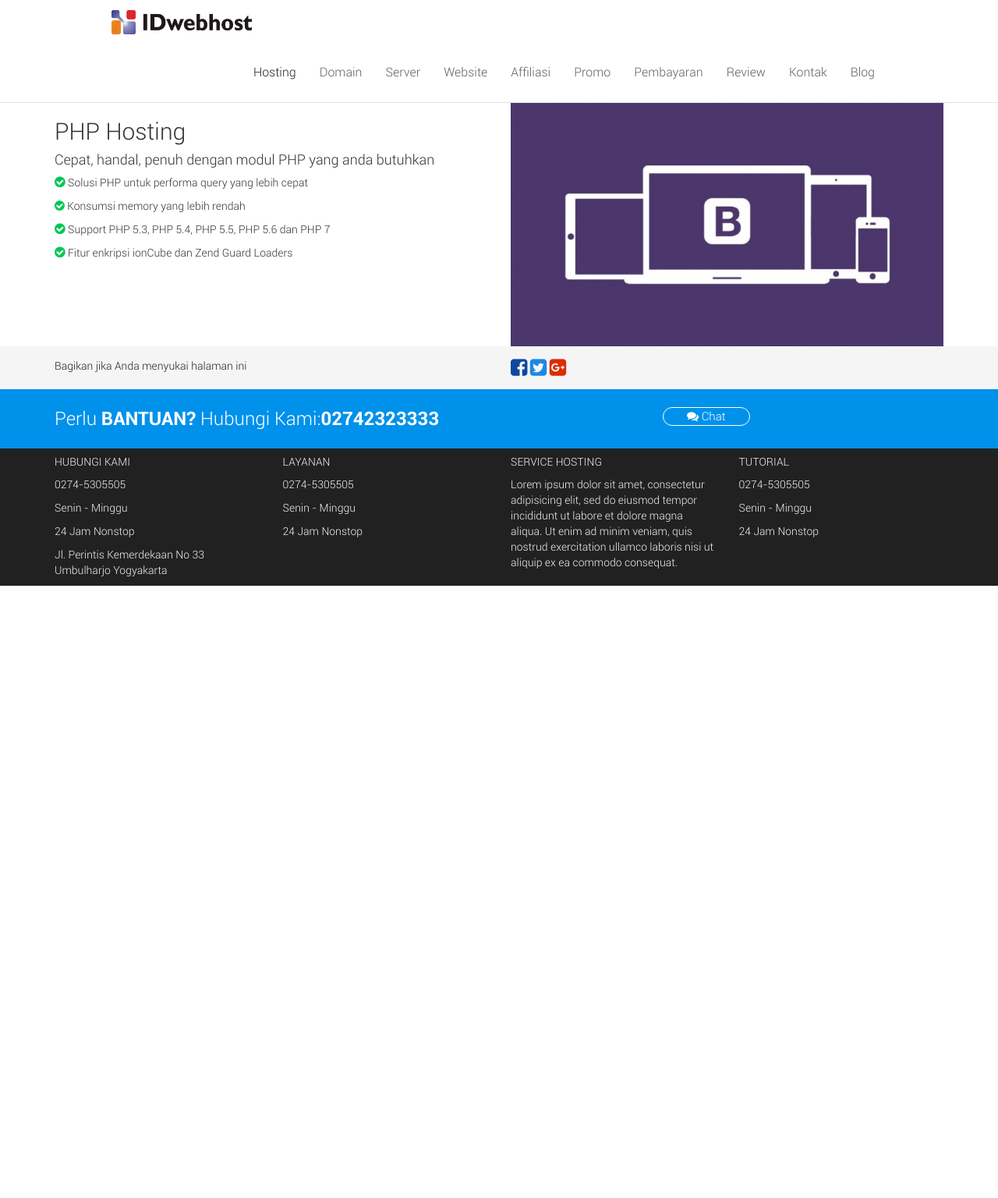
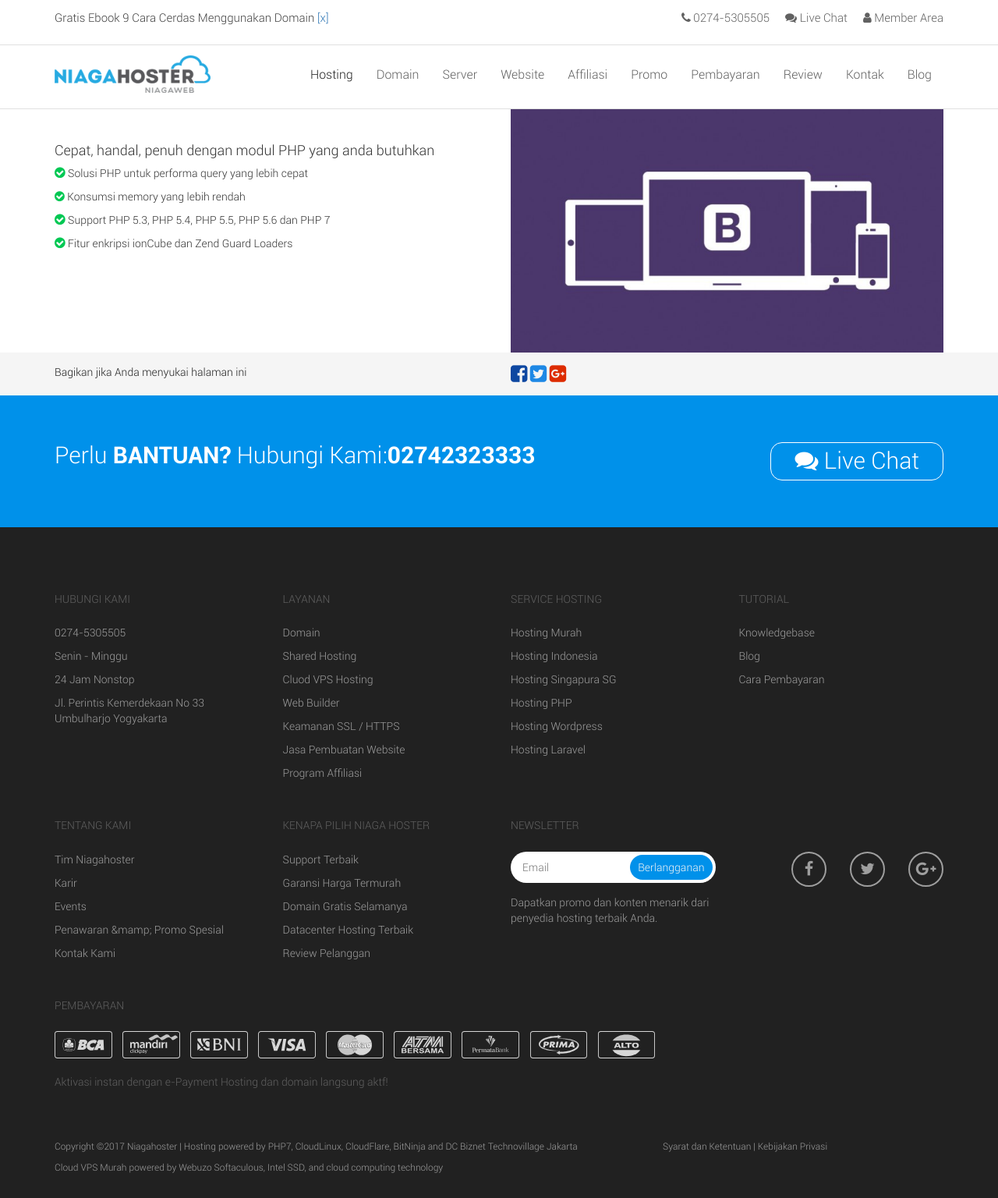
Before and after one commit to kudubisa/additional-test, a PHP site: page /templates/layout.html in a window 1280 px wide. Shown: the whole page at 78% size. Before the commit the page ends 751 px from the top, so only its background shows below. Run offline with PHP 8.4, Linux system fonts and the light colour scheme; some libraries are stand-ins or nearby versions.

Commit message:
update progress

```diff
--- a/assets/css/style.css
+++ b/assets/css/style.css
@@ -41,14 +41,9 @@ body{
     font-family: Roboto;
 }
 
-/* p{
-    padding: 0;
-    margin: 0;
-} */
-
-.navbar-inverse .container-fluid{
-    width: 80%;
-}
+/*.navbar-inverse .container-fluid{
+    width: 100%;
+}*/
 
 .navbar{
     margin-bottom: 0;
@@ -68,7 +63,7 @@ body{
 }
 
 .navbar-brand img{
-    max-width: 180px;
+    max-width: 200px;
 }
 
 .btn-bar{
@@ -95,9 +90,41 @@ body{
 
 .navbar-inverse .navbar-nav .active a,
 .navbar-inverse .navbar-nav .active a:focus,
-.navbar-inverse .navbar-nav .active a:hover{
+.navbar-inverse .navbar-nav .active a:hover,
+.navbar-inverse .navbar-nav .active a:visited{
     color: #212121;
     background: #fff;
+}
+
+#top-nav{
+    font-size: 15px;
+}
+
+#top-nav p{
+    float: left;
+}
+
+#top-nav ul{
+    float: right;
+}
+
+#top-nav ul{
+    padding: 0;
+    margin: 0;
+}
+
+#top-nav ul li{
+    list-style: none;
+    float: left;
+    padding: 0;
+    padding-right: 20px;
+}
+#top-nav ul li:last-child{
+    padding-right: 0px;
+}
+
+#top-nav ul li a{
+    color: #616161;
 }
 
 .share-social{
@@ -119,32 +147,167 @@ body{
 
 .bantuan{
     background-color: #0091EA;
-    padding: 25px 0px;
+    padding: 60px 0px;
 }
 
-#heading-bantuan h3{
+#heading-bantuan h1,h2,h3{
     margin:0;
     padding: 0;
     color:#fff;
 }
 
 #bantuan-chat a{
+    float: right;
     color:#fff;
-    font-size: 15px;
+    font-size: 30px;
     border: 1px solid #fff;
     padding: 2px 30px;
     border-radius: 15px;
+    text-decoration: none;
 }
 
+
+/*section4*/
 .section4{
     background-color: #212121;
+    color: #9e9e9e;
+    padding-top: 40px;
+
+}
+
+.section4 .container .row{
+    margin-top: 35px;
+}
+
+h5{
+    margin-bottom: 25px;
+    color: #616161;
+}
+
+.my-list{
+    margin: 0;
+    padding: 0;
+}
+
+.my-list li{
+    list-style: none;
+    padding: 5px 0px;
+}
+
+.my-list li:first-child{
+    padding-top: 0px;
+}
+
+.my-list li a{
+    text-decoration: none;
+    color: #9e9e9e;
+}
+
+.my-list li a:hover{
+    color: #e0e0e0;
+}
+/*end of row 1*/
+
+#newsletter{
+    position: relative;
+}
+
+#newsletter button{
+    margin: 0;
+    background-color: #0091EA;
+    position: absolute;
+    z-index: 2;
+    top: 4px;
+    right: 4px;
+    border: none;
+    border-radius: 20px;
+    padding: 6px 10px;
     color: #f5f5f5;
 }
 
+#newsletter input{
+    border: none;
+    border-radius: 20px;
+    padding: 10px 15px;
+    width: 100%;
+}
+
+#newsletter input:focus{
+    outline: none;
+}
+
+.horizontal-list{
+    padding: 0;
+    margin: 0;
+    float: right;
+}
+
+.horizontal-list li{
+    list-style: none;
+    float: left;
+    padding-right: 30px;
+}
+
+.horizontal-list li:last-child{
+    padding-right: 0px;
+}
+
+.horizontal-list li a{
+    text-decoration: none;
+    font-size: 20px;
+    width: 45px;
+    height: 45px;
+    color: #9e9e9e;
+    border: 2px solid #9e9e9e;
+    border-radius: 50%;
+    text-align: center;
+    padding-top: 10px;
+}
+
+.horizontal-list li a:hover{
+    color: #00E676;
+} /*end of row2*/
+
+
+.payment{
+    display: inline-block;
+    height: 35px;
+    width: auto;
+    padding-right: 10px;
+    color: #9e9e9e;
+}
+
+.payment:last-child{
+    padding-right: 0px;
+}
+/*end of payment*/
+
+#footer{
+    font-size: 12px;
+    color: #9e9e9e;
+    padding-bottom: 20px;
+}
+
+/*end of section4*/
+
 @media(max-width:768px){
-    .navbar-inverse .container-fluid{
+
+    #top-nav .container{
+        text-align: center;
+    }
+
+    #top-nav p, #top-nav ul{
+        float: none;
+    }
+
+    #top-nav .container ul{
+        display: inline-block;
+        overflow: auto;
+    }
+
+    /*.navbar-inverse .container-fluid{
         width: 100%;
-    }
+    }*/
     #MyNavbar{
         background-color: #e0e0e0;
     }
--- a/index.php
+++ b/index.php
@@ -13,8 +13,7 @@ $loader = new Twig_Loader_Filesystem("./templates");
 $twig = new Twig_Environment($loader);
 
 $app->get("/", function () use ($app, $twig) {
-    $layout = $twig->load("layout.html");
-    echo $layout->render();
+    echo $twig->display("layout.html");
 });
 
 $app->get("/one", function () use ($app, $twig) {
--- a/templates/layout.html
+++ b/templates/layout.html
@@ -12,14 +12,25 @@
 </head>
 <body>
 
+    <nav id="top-nav" class="navbar">
+        <div class="container">
+            <p>Gratis Ebook 9 Cara Cerdas Menggunakan Domain <a href="#">[x]</a></p>
+            <ul>
+                <li><a href="#"><span class="fa fa-phone"></span> 0274-5305505</a></li>
+                <li><a href="#"><span class="fa fa-comments"></span> Live Chat</a></li>
+                <li><a href="#"><span class="fa fa-user"></span> Member Area</a></li>
+            </ul>
+        </div>
+    </nav>
+
     <nav class="navbar navbar-inverse">
-		<div class="container-fluid">
+        <div class="container">
             <div class="navbar-header">
                 <a class="btn-bar navbar-toggle" data-toggle="collapse" data-target="#MyNavbar">
                     <i class="fa fa-bars" aria-hidden="true"></i>
                 </a>
                 <a class="navbar-brand" href="#">
-					<img src="assets/img/idweb.png">
+                    <img src="assets/images/niagaweb.png">
                 </a>
             </div>
             <div class="collapse navbar-collapse" id="MyNavbar">
@@ -74,11 +85,11 @@
         <div class="container">
             <div class="row">
                 <div id="heading-bantuan" class="col-md-8">
-					<h3 >Perlu <strong>BANTUAN?</strong> Hubungi Kami:<strong>02742323333</strong></h3>
+                    <h2 >Perlu <strong>BANTUAN?</strong> Hubungi Kami:<strong>02742323333</strong></h2>
                 </div>
                 <div id="bantuan-chat" class="col-md-4">
                     <a href="#">
-						<span class="fa fa-comments"></span> Chat
+                        <span class="fa fa-comments"></span> Live Chat
                     </a>
                 </div>
             </div>
@@ -97,27 +108,107 @@
                 </div>
                 <div class="col-lg-3 col-md-3 col-sm-6 col-xs-12">
                     <h5>LAYANAN</h5>
-					<p>0274-5305505</p>
-					<p>Senin - Minggu</p>
-					<p>24 Jam Nonstop</p>
+                    <ul class="my-list" id="layanan">
+                        <li class="layanan-item"><a href="#">Domain</a></li>
+                        <li class="layanan-item"><a href="#">Shared Hosting</a></li>
+                        <li class="layanan-item"><a href="#">Cluod VPS Hosting</a></li>
+                        <li class="layanan-item"><a href="#">Web Builder</a></li>
+                        <li class="layanan-item"><a href="#">Keamanan SSL / HTTPS</a></li>
+                        <li class="layanan-item"><a href="#">Jasa Pembuatan Website</a></li>
+                        <li class="layanan-item"><a href="#">Program Affiliasi</a></li>
+                    </ul>
                 </div>
                 <div class="col-lg-3 col-md-3 col-sm-6 col-xs-12">
-					<h5>SERVICE HOSTING</h4>
-					<p>Lorem ipsum dolor sit amet, consectetur adipisicing elit, sed do eiusmod
-					tempor incididunt ut labore et dolore magna aliqua. Ut enim ad minim veniam,
-					quis nostrud exercitation ullamco laboris nisi ut aliquip ex ea commodo
-					consequat.</p>
+                    <h5>SERVICE HOSTING</h5>
+                    <ul class="my-list" id="service-hosting">
+                        <li class="layanan-item"><a href="#">Hosting Murah</a></li>
+                        <li class="layanan-item"><a href="#">Hosting Indonesia</a></li>
+                        <li class="layanan-item"><a href="#">Hosting Singapura SG</a></li>
+                        <li class="layanan-item"><a href="#">Hosting PHP</a></li>
+                        <li class="layanan-item"><a href="#">Hosting Wordpress</a></li>
+                        <li class="layanan-item"><a href="#">Hosting Laravel</a></li>
+                    </ul>
                 </div>
                 <div class="col-lg-3 col-md-3 col-sm-6 col-xs-12">
                     <h5>TUTORIAL</h5>
-					<p>0274-5305505</p>
-					<p>Senin - Minggu</p>
-					<p>24 Jam Nonstop</p>
+                    <ul class="my-list" id="service-hosting">
+                        <li class="layanan-item"><a href="#">Knowledgebase</a></li>
+                        <li class="layanan-item"><a href="#">Blog</a></li>
+                        <li class="layanan-item"><a href="#">Cara Pembayaran</a></li>
+                    </ul>
                 </div>
+            </div> <!-- end of layanan, service hosting, tutorial -->
+
+            <div class="row">
+                <div class="col-lg-3 col-md-3 col-sm-6 col-xs-12">
+                    <h5>TENTANG KAMI</h5>
+                    <ul class="my-list" id="about">
+                        <li class="layanan-item"><a href="#">Tim Niagahoster</a></li>
+                        <li class="layanan-item"><a href="#">Karir</a></li>
+                        <li class="layanan-item"><a href="#">Events</a></li>
+                        <li class="layanan-item"><a href="#">Penawaran &mamp; Promo Spesial</a></li>
+                        <li class="layanan-item"><a href="#">Kontak Kami</a></li>
+                    </ul>
                 </div>
+                <div class="col-lg-3 col-md-3 col-sm-6 col-xs-12">
+                    <h5>KENAPA PILIH NIAGA HOSTER</h5>
+                    <ul class="my-list" id="why-us">
+                        <li class="layanan-item"><a href="#">Support Terbaik</a></li>
+                        <li class="layanan-item"><a href="#">Garansi Harga Termurah</a></li>
+                        <li class="layanan-item"><a href="#">Domain Gratis Selamanya</a></li>
+                        <li class="layanan-item"><a href="#">Datacenter Hosting Terbaik</a></li>
+                        <li class="layanan-item"><a href="#">Review Pelanggan</a></li>
+                    </ul>
                 </div>
-	</section>
+                <div class="col-lg-3 col-md-3 col-sm-6 col-xs-12">
+                    <h5>NEWSLETTER</h5>
+                    <div class="form-group" id="newsletter">
+                        <input type="text" placeholder="Email">
+                        <button>Berlangganan</button>
+                    </div>
+                    <p>Dapatkan promo dan konten menarik dari penyedia hosting terbaik Anda.</p>
+                </div>
+                <div id="social-bottom" class="col-lg-3 col-md-3 col-sm-6 col-xs-12">
+                    <h5>&nbsp;</h5>
+                    <ul class="horizontal-list">
+                        <li><a href="#" class="fa fa-facebook"></a></li>
+                        <li><a href="#" class="fa fa-twitter"></a></li>
+                        <li><a href="#" class="fa fa-google-plus"></a></li>
+                    </ul>
+                </div>
+            </div> <!-- end of tentang kami, kenapa memilih, newsletter -->
+            <div class="row">
+                <div class="col-lg-12 col-md-12 col-sm-12 col-xs-12">
+                    <h5>PEMBAYARAN</h5>
+                    <a href="#">
+                        <img src="assets/svg/payment_method/logo-bca-bordered.svg" class="payment img-responsive">
+                        <img src="assets/svg/payment_method/mandiriclickpay.svg" class="payment img-responsive">
+                        <img src="assets/svg/payment_method/logo-bni-bordered.svg" class="payment img-responsive">
+                        <img src="assets/svg/payment_method/visa.svg" class="payment img-responsive">
+                        <img src="assets/svg/payment_method/mastercard.svg" class="payment img-responsive">
+                        <img src="assets/svg/payment_method/atmbersama.svg" class="payment img-responsive">
+                        <img src="assets/svg/payment_method/permatabank.svg" class="payment img-responsive">
+                        <img src="assets/svg/payment_method/prima.svg" class="payment img-responsive">
+                        <img src="assets/svg/payment_method/alto.svg" class="payment img-responsive">
+                    </a>
+                    <p style="padding: 20px 0px; color: #616161;">Aktivasi instan dengan e-Payment Hosting dan domain langsung aktf!</p>
+                </div>
+            </div> <!-- end of payment method -->
 
+            <div class="row" id="footer">
+                <div class="col-lg-8 col-md-8 col-sm-12 col-xs-12">
+                    <p>Copyright &copy;2017 Niagahoster | Hosting powered by PHP7, CloudLinux, CloudFlare, BitNinja and DC Biznet Technovillage Jakarta</p>
+                    <p>Cloud VPS Murah powered by  Webuzo Softaculous, Intel SSD, and cloud computing technology</p>
+                </div>
+                <div class="col-lg-4 col-md-4 col-sm-12 col-xs-12">
+                    <p>Syarat dan Ketentuan | Kebijakan Privasi</p>
+                </div>
+            </div> <!-- end of payment method -->
+        </div>
+    </section> <!-- end of section 4 -->
 
+    <script type='text/javascript'>
+(function(){ var widget_id = 'c7T8R4IMdV';var d=document;var w=window;function l(){
+var s = document.createElement('script'); s.type = 'text/javascript'; s.async = true; s.src = '//code.jivosite.com/script/widget/'+widget_id; var ss = document.getElementsByTagName('script')[0]; ss.parentNode.insertBefore(s, ss);}if(d.readyState=='complete'){l();}else{if(w.attachEvent){w.attachEvent('onload',l);}else{w.addEventListener('load',l,false);}}})();</script>
 </body>
 </html>
```
Also changed, not shown: other parts of assets/css/style.css (+43 -1 lines), assets/svg/payment_method/alto.svg (added), assets/svg/payment_method/atmbersama.svg (added), assets/svg/payment_method/bri.svg (added), assets/svg/payment_method/indomaret.svg (added), assets/svg/payment_method/logo-bca-bordered.svg (added), assets/svg/payment_method/logo-bni-bordered.svg (added), assets/svg/payment_method/mandiriclickpay.svg (added), assets/svg/payment_method/mastercard.svg (added), assets/svg/payment_method/paypal.svg (added), assets/svg/payment_method/permatabank.svg (added), assets/svg/payment_method/prima.svg (added), assets/svg/payment_method/visa.svg (added). Lines whose indentation alone changed are shown as unchanged.
